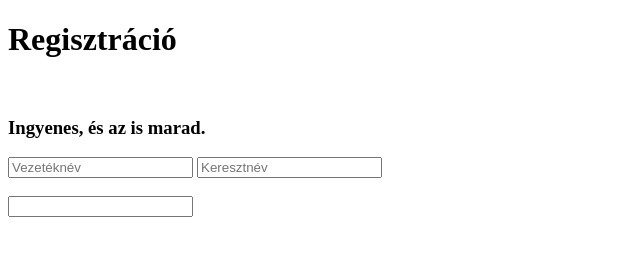
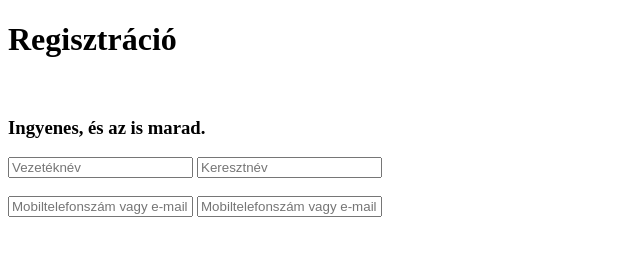
Before and after one commit to GaborBanki/Regisztracio, a plain HTML site: page index.html in a window 1280 px wide. Shown: the whole page, without its empty margins (0-640 px from the left). Drawn offline with Linux system fonts and the light colour scheme.

Commit message:
placeholders 2

```diff
--- a/index.html
+++ b/index.html
@@ -22,7 +22,8 @@
 <br>
 <br>
 
-<input type="email">
+<input type="email" placeholder="Mobiltelefonszám vagy e-mail cím">
+<input type="email" placeholder="Mobiltelefonszám vagy e-mail cím ismételt beírása">
 </form>
 </body>
 </html>
```
